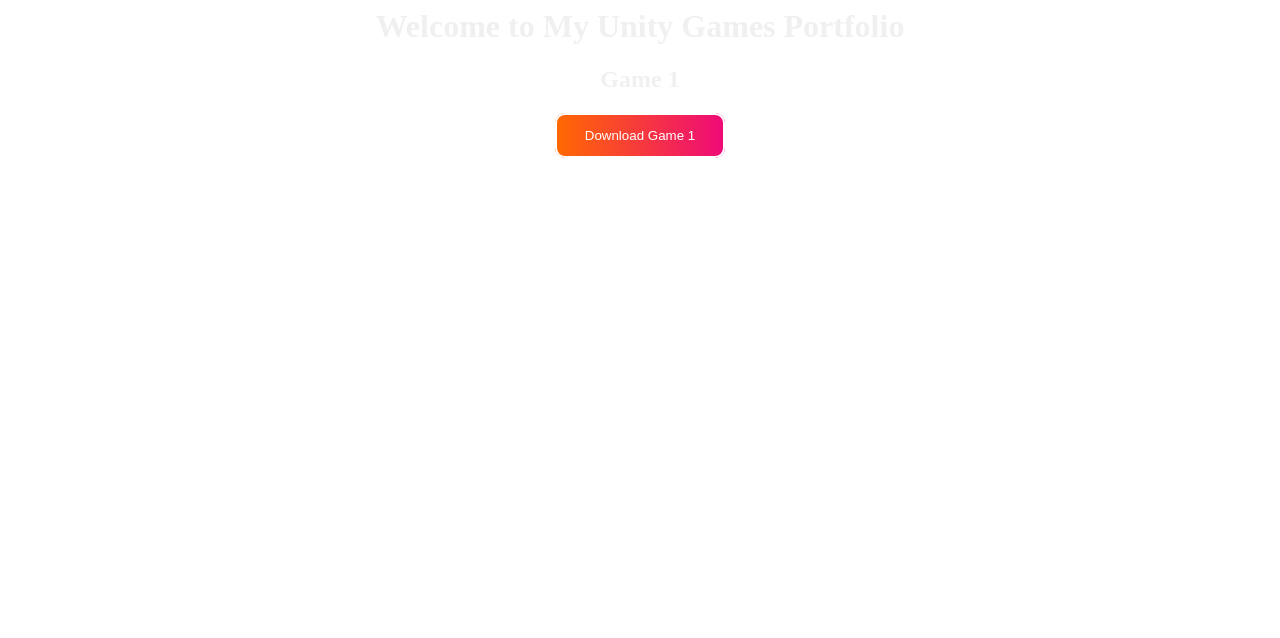
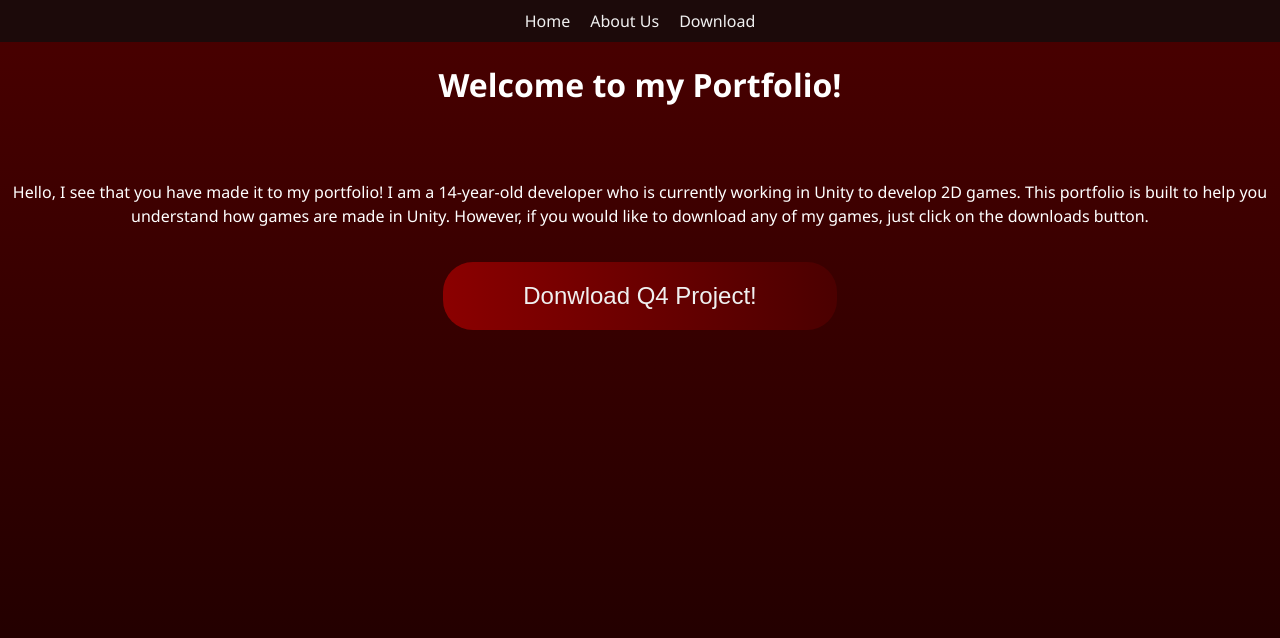
Before and after one commit to Braedon-Horizon/WebsitePortfolio, a plain HTML site: page index.html in a window 1280 px wide. Drawn offline with Linux system fonts and the light colour scheme.

Commit message:
Your commit message

```diff
--- /dev/null
+++ b/aboutUs.html
@@ -0,0 +1,40 @@
+<!DOCTYPE html>
+<html>
+<head>
+    <link rel="stylesheet" href="style.css">
+    <style>
+        .navbar {
+            background-color: #8b0000;
+            padding: 10px;
+            display: flex;
+            justify-content: space-between;
+            align-items: center;
+        }
+
+        .navbar a {
+            color: #f0f0f0;
+            text-decoration: none;
+            margin: 0 10px;
+        }
+
+        .navbar a:hover {
+                text-decoration: underline;
+                transition: color 0.3s;
+            }
+
+            .navbar a:hover {
+                color: #ff0000;
+            }
+    </style>
+</head>
+<body>
+    <header>
+        <div class="navbar">
+            <div style="display: flex; justify-content: center; width: 100%;">
+                <a href="index.html">Home</a>
+                <a href="aboutUs.html">About Us</a>
+            </div>
+        </div>
+    </header>
+</body>
+</html>
--- a/index.html
+++ b/index.html
@@ -1,53 +1,262 @@
-<style>
-.download-button {
-            background: linear-gradient(to right, #ff6a00, #ee0979);
+<!DOCTYPE html>
+<html>
+<head>
+    <link rel="stylesheet" href="style.css">
+    <style>
+        body {
+            background-color: #4b0000;
+            color: #f0f0f0;
+            font-family: Arial, sans-serif;
+        }
+
+        .download-button {
+            background: linear-gradient(to right, #8b0000, #4b0000);
             border: none;
-            color: #fff;
-            padding: 15px 30px;
-            border-radius: 10px;
-            outline: 2px solid #fff;
-            outline-offset: -2px;
+            color: #f0f0f0;
+            padding: 20px 80px;
+            border-radius: 30px;
+            outline: none;
             cursor: pointer;
             transition: all 0.3s ease;
+            font-size: 24px;
         }
 
         .download-button:hover {
             transform: scale(1.1);
         }
+
+        .download-button:not(.animating) {
+            animation: none;
+        }
+
+        .navbar {
+            background-color: #1c0a0a;
+            padding: 10px;
+            display: flex;
+            justify-content: space-between;
+            align-items: center;
+            animation: slideInDown 1s ease;
+        }
+
+        .navbar a {
+            color: #f0f0f0;
+            text-decoration: none;
+            margin: 0 10px;
+            animation: fadeIn 1s ease;
+        }
+
+        .navbar a:hover {
+                text-decoration: underline;
+                transition: color 0.3s;
+            }
+
+            .navbar a:hover {
+                color: #ff0000;
+            }
+
+        h1 {
+            text-align: center;
+            animation: fadeIn 1s ease;
+        }
+
+        .download-button-container {
+            display: flex;
+            justify-content: center;
+            animation: slideInUp 1s ease;
+            text-align: center; /* Added CSS property */
+        }
+
+        .download-button-container button {
+            animation: pulse 1s infinite;
+        }
+
+        .contact-us-container {
+            display: flex;
+            justify-content: center;
+            align-items: center;
+            flex-direction: column;
+            animation: slideInUp 1s ease;
+        }
+
+        .contact-us-container form {
+            width: 50%;
+        }
+
+        @keyframes slideInDown {
+            0% {
+                transform: translateY(-100%);
+            }
+            100% {
+                transform: translateY(0);
+            }
+        }
+
+        @keyframes fadeIn {
+            0% {
+                opacity: 0;
+            }
+            100% {
+                opacity: 1;
+            }
+        }
+
+        @keyframes slideInUp {
+            0% {
+                transform: translateY(100%);
+            }
+            100% {
+                transform: translateY(0);
+            }
+        }
+
+        @keyframes pulse {
+            0% {
+                transform: scale(1);
+            }
+            50% {
+                transform: scale(1.1);
+            }
+            100% {
+                transform: scale(1);
+            }
+        }
+
+        /* BEGIN: Additional Animations */
+        @keyframes slideInLeft {
+            0% {
+                transform: translateX(-100%);
+            }
+            100% {
+                transform: translateX(0);
+            }
+        }
+
+        @keyframes slideInRight {
+            0% {
+                transform: translateX(100%);
+            }
+            100% {
+                transform: translateX(0);
+            }
+        }
+
+        @keyframes slideInUpDelay {
+            0% {
+                transform: translateY(100%);
+            }
+            50% {
+                transform: translateY(100%);
+            }
+            100% {
+                transform: translateY(0);
+            }
+        }
+
+        @keyframes fadeInDelay {
+            0% {
+                opacity: 0;
+            }
+            50% {
+                opacity: 0;
+            }
+            100% {
+                opacity: 1;
+            }
+        }
+
+        /* Additional Animations */
+        @keyframes rotate {
+            0% {
+                transform: rotate(0deg);
+            }
+            100% {
+                transform: rotate(360deg);
+            }
+        }
+
+        @keyframes scaleIn {
+            0% {
+                transform: scale(0);
+            }
+            100% {
+                transform: scale(1);
+            }
+        }
+
+        @keyframes slideInFromTop {
+            0% {
+                transform: translateY(-100%);
+            }
+            100% {
+                transform: translateY(0);
+            }
+        }
+
+        @keyframes slideInFromBottom {
+            0% {
+                transform: translateY(100%);
+            }
+            100% {
+                transform: translateY(0);
+            }
+        }
     </style>
 </head>
 <body>
     <header>
-        <h1 style="text-align: center; color: #f0f0f0;">Welcome to My Unity Games Portfolio</h1>
+        <div class="navbar">
+            <div style="display: flex; justify-content: center; width: 100%;">
+                <a href="index.html">Home</a>
+                <a href="aboutUs.html">About Us</a>
+                <a href="timeShooterGame.zip" download>Download</a>
+            </div>
+        </div>
+        <h1 style="text-align: center;">Welcome to my Portfolio!</h1>
     </header>
     <main>
-        <section>
-            <h2 style="text-align: center; color: #f0f0f0;">Game 1</h2>
-            <div style="display: flex; justify-content: center;">
 
-                <button class="download-button" onclick="downloadGame1()" style="transition: all 0.3s ease;">Download Game 1</button>
-            </div>
-        </section>
         <script>
             function downloadGame1() {
-                // Create a temporary link element
                 var link = document.createElement('a');
-                link.href = 'game1.zip'; // Replace with the actual path to your game1.zip file
-                link.download = 'game1.zip'; // Set the filename for the downloaded file
-
-                // Append the link to the document body
+                link.href = 'timeShooterGame.zip';
+                link.download = 'Game Files';
                 document.body.appendChild(link);
-
-                // Trigger the click event on the link
                 link.click();
-
-                // Remove the link from the document body
                 document.body.removeChild(link);
+                alert('In order to play the game, you must open file explorer')
+                alert('To extract the downloaded ZIP file, right-click on it and select "Extract All".');
+                document.getElementById('download-button').classList.remove('animating');
             }
         </script>
 
+    </main>
+    <html>
+        <br>
+        <br>
+        <body style="text-align: center;">
+            <style>
+                @keyframes fadeIn {
+                    0% {
+                        opacity: 0;
+                    }
+                    100% {
+                        opacity: 1;
+                    }
+                }
 
+                .animated-text {
+                    animation: fadeIn 1s ease-in-out;
+                    color: rgb(255, 255, 255);
+                }
+            </style>
 
-    </main>
-</body>
+            <p class="animated-text">Hello, I see that you have made it to my portfolio! I am a 14-year-old developer who  is currently working in Unity to develop 2D games. This portfolio is built to help you understand how games are made in Unity. However, if you would like to download any of my games, just click on the downloads button.</p>
+            <br>
+        </body>
+        <section>
+            <div class="download-button-container">
+                <button id="download-button" class="download-button" onclick="downloadGame1()">Donwload Q4 Project!</button>
+            </div>
+        </section>
+    </html>
 </html>
--- a/style.css
+++ b/style.css
@@ -1,26 +1,36 @@
-    body {
-        background: linear-gradient(to bottom, #1a1a1a, #333);
-        font-family: Arial, sans-serif;
-        color: #f0f0f0;
+html, body {
+    height: 100%;
     margin: 0;
     padding: 0;
+    color: #f3e9e9;
+    font-family: Arial, sans-serif;
+}
+
+body {
+    background: linear-gradient(to top, #1a0000, #4a0000);
+    background-size: cover;
+    transition: background 0.5s ease; /* Added transition property */
+}
+
+h1, h2, h3, h4, h5, h6 {
+    color: #ffffff;
+    font-weight: bold;
+    font-family: "Segoe UI", Arial, sans-serif;
 }
 
 p {
-        text-align: center;
-        font-size: 1.5em;
-        color: #f0f0f0;
+    color: #666666;
+    font-size: 16px;
+    line-height: 1.5;
+    font-family: "Segoe UI", Arial, sans-serif;
 }
 
-    button {
-        background-color: #333;
-        color: #f0f0f0;
-        border: 2px solid #333;
-        border-radius: 5px;
-        padding: 10px 20px;
-        cursor: pointer;
+a {
+    color: #666666;
+    text-decoration: none;
+    font-family: "Segoe UI", Arial, sans-serif;
 }
 
-    h1, h2, h3, h4, h5, h6 {
-        font-weight: bold;
+a:hover {
+    color: #ff3333;
 }
```
Also changed, not shown: script.js (+17 -0 lines), 1 other file. Lines whose indentation alone changed are shown as unchanged.
